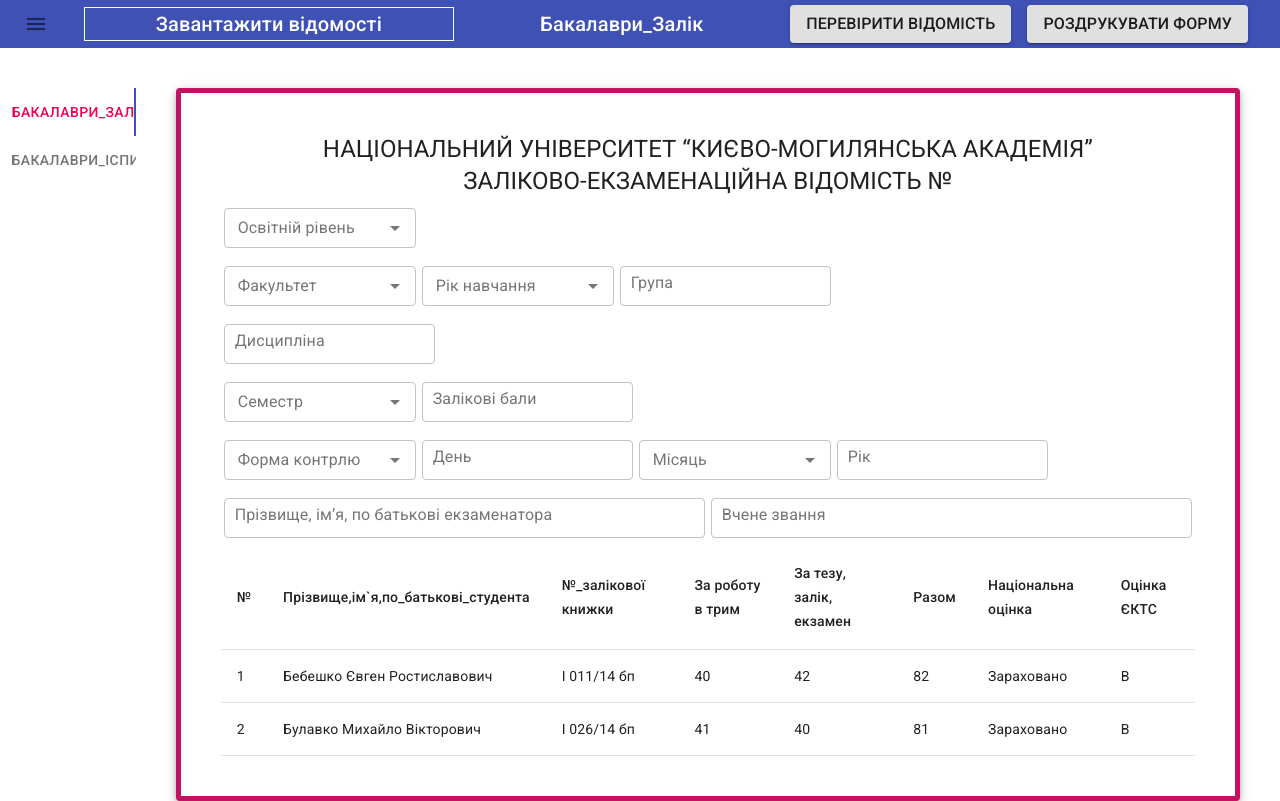
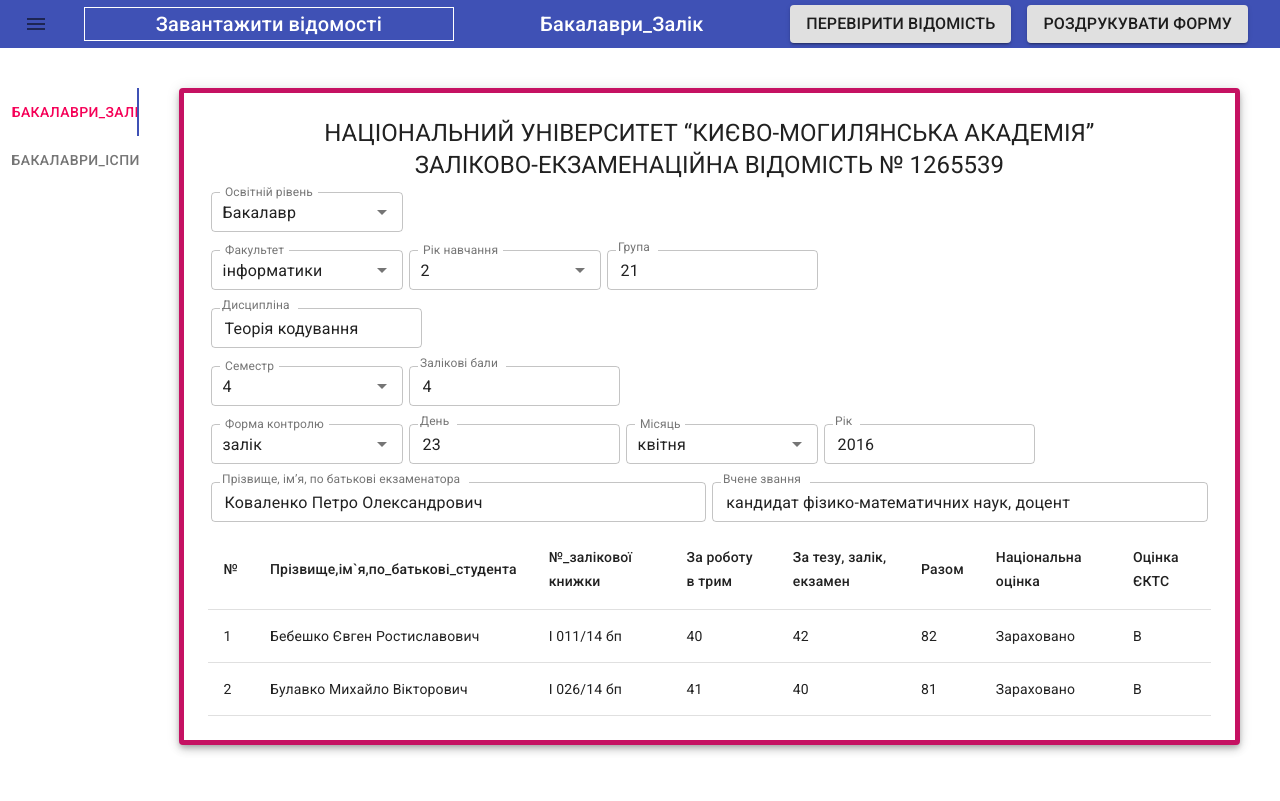
Before and after one commit to karina-cherednyk/ReportsViewer, a React (Create React App) app: page / in a window 1280 px wide. Built offline with nearby package versions, Linux system fonts and the light colour scheme.

Commit message:
Fill Report content

```diff
--- a/src/App.js
+++ b/src/App.js
@@ -10,7 +10,6 @@
   useEffect(() => {
     const getReports = () => {
         const data = require('./data.json')
-        console.log(data)
         setReports(data)
         setCurrentReport(data[0])
       }
--- a/src/components/Report.js
+++ b/src/components/Report.js
@@ -8,7 +8,7 @@
 const useStyles = makeStyles((theme) => ({
     body: {
         margin: theme.spacing(5),
-        padding: theme.spacing(5),
+        padding: theme.spacing(3),
         border: `5px solid ${theme.palette.secondary.dark}`,
         textAlign: 'center'
     }
@@ -21,9 +21,10 @@
   'червня', 'липня', 'серпня'
 ]
 
-const createOptions = ({ label, opt }) => {
+const createOptions = ({ label, value, opt }) => {
     return (
         <Autocomplete
+        value={value}
         key={`opt-${++count}`}
         options={opt}
         style={{padding: 3, width: "12em"}}
@@ -34,8 +35,9 @@
 
 const row = (elems) => <Box key={`row-${++count}`} display="flex"  flexDirection="row">{elems}</Box>
 const label = (text) => <Typography variant="h5"  key={++count} > {text} </Typography>
-const tf = (text, other={}) =>
-  <TextField  key={`tf-${++count}`} margin="dense" style={{padding: 3}}
+const tf = (text, defVal, other={}) =>
+  <TextField  key={`tf-${++count}`} defaultValue={defVal}
+   margin="dense" style={{padding: 3}}
    label={text} variant="outlined" {...other} />
 
 let count = 0;
@@ -46,36 +48,36 @@
     return (
         <Paper elevation={5} className={c.body}>
           { label("НАЦІОНАЛЬНИЙ УНІВЕРСИТЕТ “КИЄВО-МОГИЛЯНСЬКА АКАДЕМІЯ”") }
-          { label("ЗАЛІКОВО-ЕКЗАМЕНАЦІЙНА ВІДОМІСТЬ №")  }
-          { row([ createOptions({ label: "Освітній рівень", opt: ['Бакалавр', 'Магістр'] })]) }
+          { label(`ЗАЛІКОВО-ЕКЗАМЕНАЦІЙНА ВІДОМІСТЬ № ${report.sheetCode}`)  }
+          { row([ createOptions({ label: "Освітній рівень", value: report.okr, opt: ['Бакалавр', 'Магістр'] })]) }
           {
           row([
-                createOptions({ label: "Факультет", opt: ['Інформатики', 'Фізики'] }),
-                createOptions({ label: "Рік навчання", opt: ['1', '2', '3', '4', '5', '6'] }) ,
-                tf('Група')
+                createOptions({ label: "Факультет", value: report.faculty, opt: ['інформатики', 'фізики'] }),
+                createOptions({ label: "Рік навчання", value: report.eduYear, opt: ['1', '2', '3', '4', '5', '6'] }) ,
+                tf('Група', report.group)
           ])
           }
-          { row( [ tf("Дисципліна")] ) }
+          { row( [ tf("Дисципліна", report.subject)] ) }
           {
           row([
-                createOptions({ label: "Семестр", opt: ['1', '2', '3', '4'] }),
-                tf('Залікові бали', {type:'number'})
+                createOptions({ label: "Семестр", value: report.term, opt: ['1', '2', '3', '4'] }),
+                tf('Залікові бали', report.creditPoints, {type:'number'})
           ])
          }
           {
           row([
-                createOptions({ label: "Форма контрлю", opt: ['залік', 'іспит'] }),
+                createOptions({ label: "Форма контролю", value: report.controlForm, opt: ['залік', 'іспит'] }),
                 row([
-                      tf('День', {type: 'number' }),
-                      createOptions({label: "Місяць", opt: monthes }),
-                      tf('Рік', { type: 'number' })
+                      tf('День', report.date.day, {type: 'number' }),
+                      createOptions({label: "Місяць", value: report.date.month, opt: monthes }),
+                      tf('Рік', report.date.year, { type: 'number' })
                 ])
           ])
         }
         {
         row([
-          tf('Прізвище, ім’я, по батькові екзаменатора', {fullWidth: true}),
-          tf('Вчене звання', { fullWidth: true})
+          tf('Прізвище, ім’я, по батькові екзаменатора', report.teacherName, {fullWidth: true}),
+          tf('Вчене звання', report.teacherRank.join(', '),  { fullWidth: true})
         ])
         }
         <GradesTable  report={report} />
```
